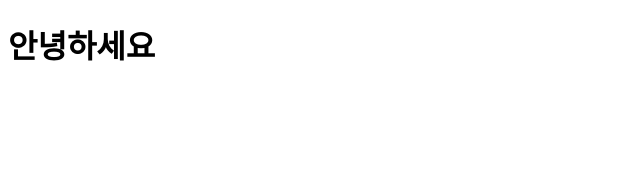
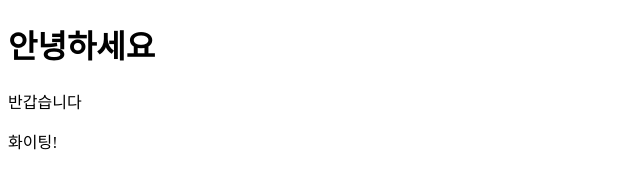
Before and after one commit to lim072/limlimtest, a plain HTML site: page index.html in a window 1280 px wide. Shown: the whole page, without its empty margins (0-640 px from the left). Drawn offline with Linux system fonts and the light colour scheme.

Commit message:
코밋연습2

```diff
--- a/index.html
+++ b/index.html
@@ -8,5 +8,7 @@
 </head>
 <body>
     <h1>안녕하세요</h1>
+    <p>반갑습니다</p>
+    <span>화이팅!</span>
 </body>
 </html>
```
